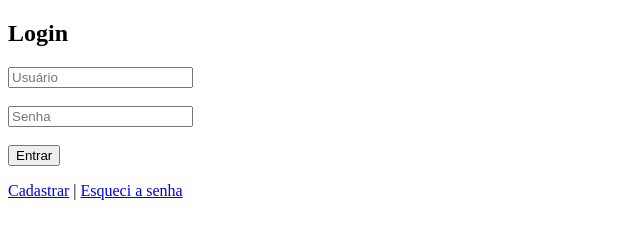
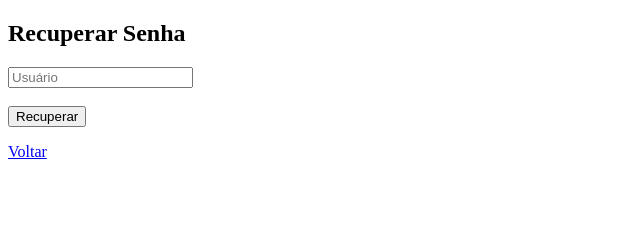
Before and after one commit to Dymitri17/SESI_DA, a plain HTML site: page aula7/recuperar_senha.html in a window 1280 px wide. Shown: the whole page, without its empty margins (0-640 px from the left). Drawn offline with Linux system fonts and the light colour scheme.

Commit message:
Update recuperar_senha.html

```diff
--- a/aula7/recuperar_senha.html
+++ b/aula7/recuperar_senha.html
@@ -2,21 +2,19 @@
 <html lang="pt-br">
 <head>
   <meta charset="UTF-8">
-  <title>Login</title>
+  <title>Recuperar Senha</title>
 </head>
 <body>
 
-  <h2>Login</h2>
+  <h2>Recuperar Senha</h2>
 
-  <input id="usuario" type="text" placeholder="Usuário"><br><br>
-  <input id="senha" type="password" placeholder="Senha"><br><br>
+  <input id="usuarioRec" type="text" placeholder="Usuário"><br><br>
 
-  <button onclick="login()">Entrar</button>
+  <button onclick="recuperar()">Recuperar</button>
 
-  <p>
-    <a href="cadastro.html">Cadastrar</a> |
-    <a href="recuperar_senha.html">Esqueci a senha</a>
-  </p>
+  <p id="resposta"></p>
+
+  <p><a href="login.html">Voltar</a></p>
 
   <script src="script.js"></script>
 </body>
```
